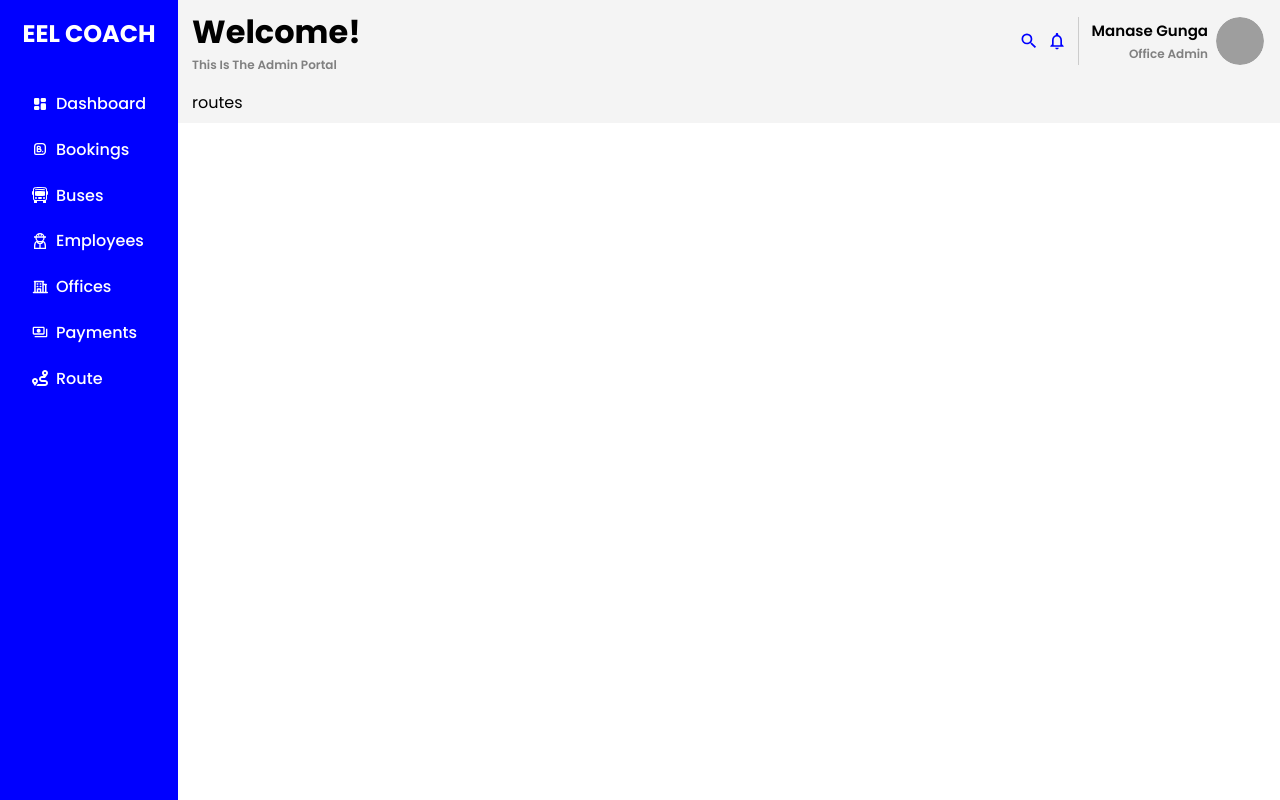
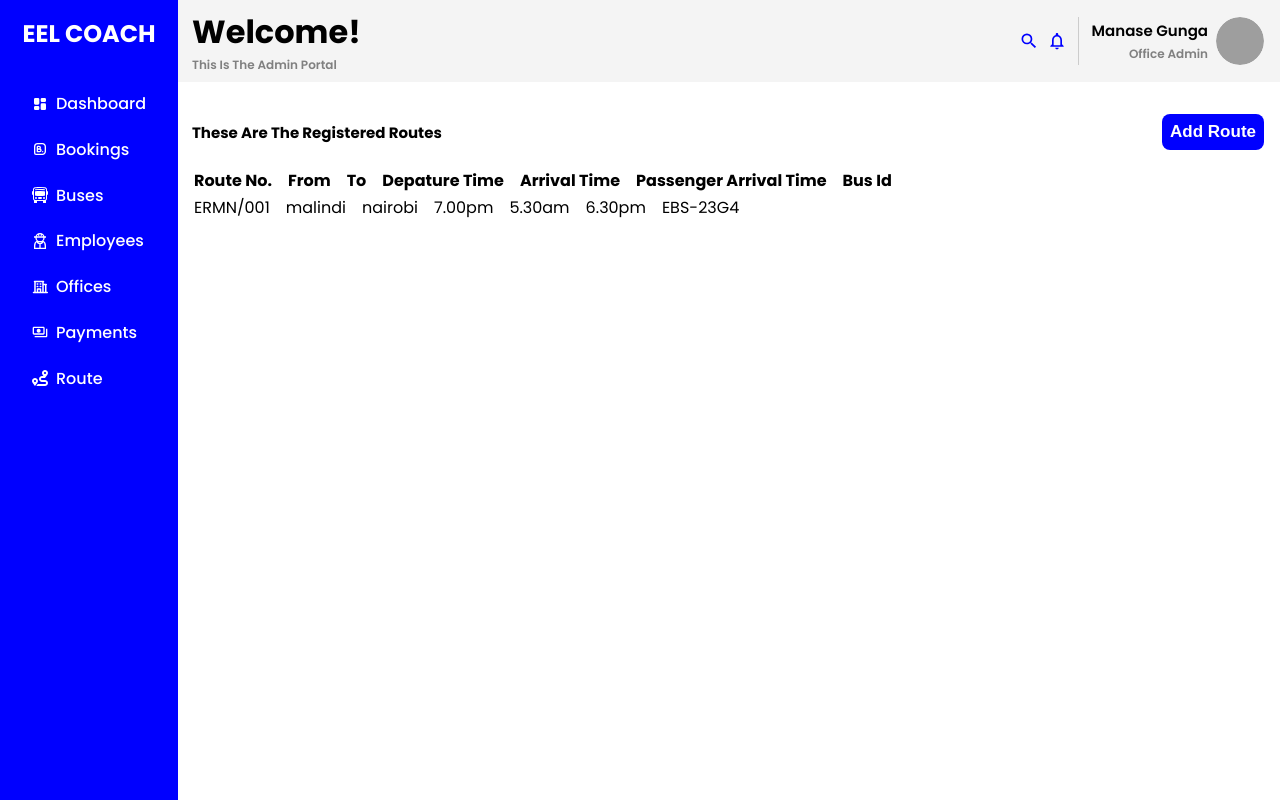
Before and after one commit to Manase44/EEL-COACH, a React (Vite) app in the folder Frontend/: page /admin/routes in a window 1280 px wide. Built offline with nearby package versions, Linux system fonts and the light colour scheme; grey boxes are pictures that could not be loaded.

Commit message:
structured the portal main content division that will take in the data tables that are yet to be implemented using react tables

```diff
--- a/Frontend/package.json
+++ b/Frontend/package.json
@@ -11,12 +11,12 @@
   },
   "dependencies": {
     "formik": "^2.4.6",
-    "html2canvas": "^1.4.1",
-    "jspdf": "^2.5.1",
     "react": "^18.2.0",
     "react-dom": "^18.2.0",
     "react-icons": "^5.2.1",
-    "react-router-dom": "^6.24.0"
+    "react-router-dom": "^6.24.0",
+    "react-table": "^7.8.0",
+    "zustand": "^4.5.4"
   },
   "devDependencies": {
     "@types/react": "^18.2.66",
--- a/Frontend/src/App.css
+++ b/Frontend/src/App.css
@@ -31,6 +31,12 @@ button {
   font-size: 17px;
   font-weight: 550;
   cursor: pointer;
+  transition: all 0.3s;
+}
+button:hover {
+  background-color: #fff;
+  color: var(--main-color);
+  border: 1px solid var(--main-color);
 }
 .section-title {
   text-transform: capitalize;
--- /dev/null
+++ b/Frontend/src/components/adminHeader/AdminHeader.css
@@ -0,0 +1,72 @@
+header {
+  background-color: var(--div-color);
+  display: flex;
+  justify-content: space-between;
+  align-items: center;
+  padding: 0.5rem 1rem;
+}
+.header-left-content {
+  display: flex;
+  flex-direction: column;
+}
+.header-welcome-text,
+.header-small-text {
+  text-transform: capitalize;
+}
+.header-small-text,
+.admin-position {
+  color: grey;
+  font-weight: 550;
+  font-size: 12px;
+}
+.header-right-content {
+  display: flex;
+  gap: 0.8rem;
+}
+.header-icons-container {
+  display: flex;
+  justify-content: center;
+  align-items: center;
+  gap: 0.5rem;
+  padding: 0.7rem;
+  border-right: 1px solid var(--div-border);
+}
+.header-icons-container svg {
+  font-size: 20px;
+  fill: var(--main-color);
+  cursor: pointer;
+}
+.admin-profile {
+  text-decoration: none;
+  color: inherit;
+  display: flex;
+  align-items: center;
+  gap: 0.5rem;
+}
+.admin-details {
+  display: grid;
+  gap: 0.2rem;
+  text-align: right;
+}
+.admin-position {
+  text-transform: capitalize;
+}
+.admin-name {
+  text-transform: capitalize;
+  font-size: 15px;
+  font-weight: 550;
+}
+.admin-picture,
+.admin-picture > picture {
+  --size: 3rem;
+  height: var(--size);
+  width: var(--size);
+  border-radius: 50%;
+  background-color: var(--div-color);
+  overflow: hidden;
+}
+.admin-picture > picture > img {
+  width: 100%;
+  height: 100%;
+  object-fit: cover;
+}
--- a/Frontend/src/components/adminHeader/AdminHeader.jsx
+++ b/Frontend/src/components/adminHeader/AdminHeader.jsx
@@ -1,3 +1,4 @@
+import "./AdminHeader.css";
 import { MdOutlineNotificationsNone, MdOutlineSearch } from "react-icons/md";
 import { Link } from "react-router-dom";
 import adminProfile from "../../assets/admin.jpg";
--- a/Frontend/src/pages/admin/portal/Portal.css
+++ b/Frontend/src/pages/admin/portal/Portal.css
@@ -1,73 +1,24 @@
-header {
+.portal-container {
   margin-left: 11rem;
-  background-color: var(--div-color);
+}
+.portal-main-content {
+  margin-top: 1rem;
+  padding: 0 1rem;
+}
+.main-content-label {
+  width: 100%;
   display: flex;
   justify-content: space-between;
   align-items: center;
-  padding: 0.5rem 1rem;
 }
-.header-left-content {
+.main-content-title {
+  text-transform: capitalize;
+  font-size: 15px;
+}
+tr {
   display: flex;
-  flex-direction: column;
+  gap: 1rem;
 }
-.header-welcome-text,
-.header-small-text {
+th {
   text-transform: capitalize;
 }
-.header-small-text,
-.admin-position {
-  color: grey;
-  font-weight: 550;
-  font-size: 12px;
-}
-.header-right-content {
-  display: flex;
-  gap: 0.8rem;
-}
-.header-icons-container {
-  display: flex;
-  justify-content: center;
-  align-items: center;
-  gap: 0.5rem;
-  padding: 0.7rem;
-  border-right: 1px solid var(--div-border);
-}
-.header-icons-container svg {
-  font-size: 20px;
-  fill: var(--main-color);
-  cursor: pointer;
-}
-.admin-profile {
-  text-decoration: none;
-  color: inherit;
-  display: flex;
-  align-items: center;
-  gap: 0.5rem;
-}
-.admin-details {
-  display: grid;
-  gap: 0.2rem;
-  text-align: right;
-}
-.admin-position {
-  text-transform: capitalize;
-}
-.admin-name {
-  text-transform: capitalize;
-  font-size: 15px;
-  font-weight: 550;
-}
-.admin-picture,
-.admin-picture > picture {
-  --size: 3rem;
-  height: var(--size);
-  width: var(--size);
-  border-radius: 50%;
-  background-color: var(--div-color);
-  overflow: hidden;
-}
-.admin-picture > picture > img {
-  width: 100%;
-  height: 100%;
-  object-fit: cover;
-}
--- a/Frontend/src/pages/admin/portal/dashboard/Dashboard.jsx
+++ b/Frontend/src/pages/admin/portal/dashboard/Dashboard.jsx
@@ -4,11 +4,11 @@ import AdminHeader from "../../../../components/adminHeader/AdminHeader";
 
 const Dashboard = () => {
   return (
-    <>
+    <div className="portal-container">
       <Aside />
       <AdminHeader />
-      <div className="dashboard-content"></div>
-    </>
+      <main className="portal-main-content"></main>
+    </div>
   );
 };
 
--- a/Frontend/src/pages/admin/portal/routes/BusRoutes.jsx
+++ b/Frontend/src/pages/admin/portal/routes/BusRoutes.jsx
@@ -4,10 +4,43 @@ import AdminHeader from "../../../../components/adminHeader/AdminHeader";
 
 const BusRoutes = () => {
   return (
-    <div>
+    <div className="portal-container">
       <Aside />
       <AdminHeader />
-      <header>routes</header>
+      <main className="portal-main-content">
+        <div className="main-content-label">
+          <h2 className="main-content-title">
+            These are the registered routes
+          </h2>
+          <div className="label-cta">
+            <button>add route</button>
+          </div>
+        </div>
+        <table>
+          <thead>
+            <tr>
+              <th>route no.</th>
+              <th> from</th>
+              <th>to</th>
+              <th>depature time</th>
+              <th>arrival time</th>
+              <th>passenger arrival time</th>
+              <th>bus id</th>
+            </tr>
+          </thead>
+          <tbody>
+            <tr>
+              <td>ERMN/001</td>
+              <td>malindi</td>
+              <td>nairobi</td>
+              <td>7.00pm</td>
+              <td>5.30am</td>
+              <td>6.30pm</td>
+              <td>EBS-23G4</td>
+            </tr>
+          </tbody>
+        </table>
+      </main>
     </div>
   );
 };
```
Also changed, not shown: 1 other file (tests, documents, lock files or other folders).
